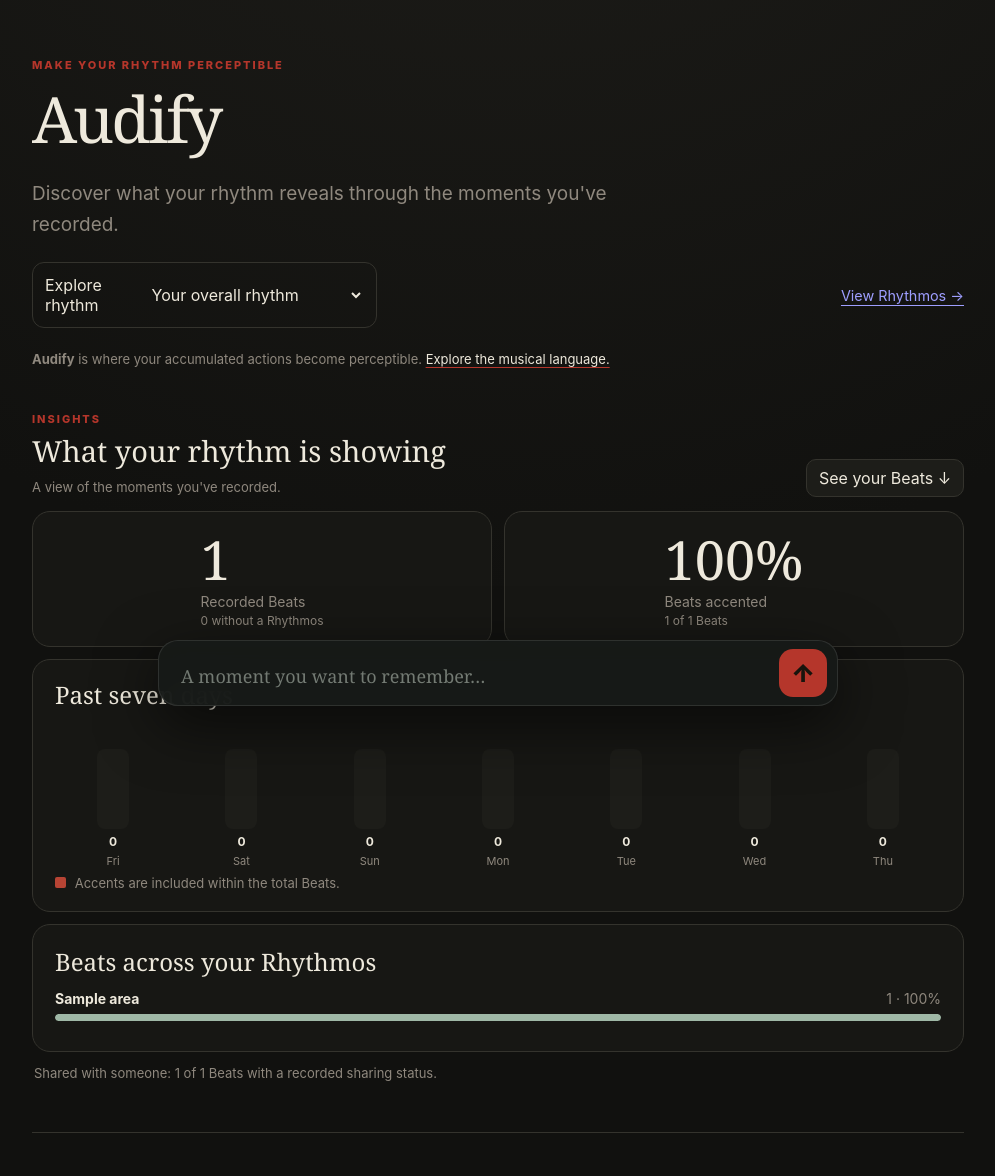
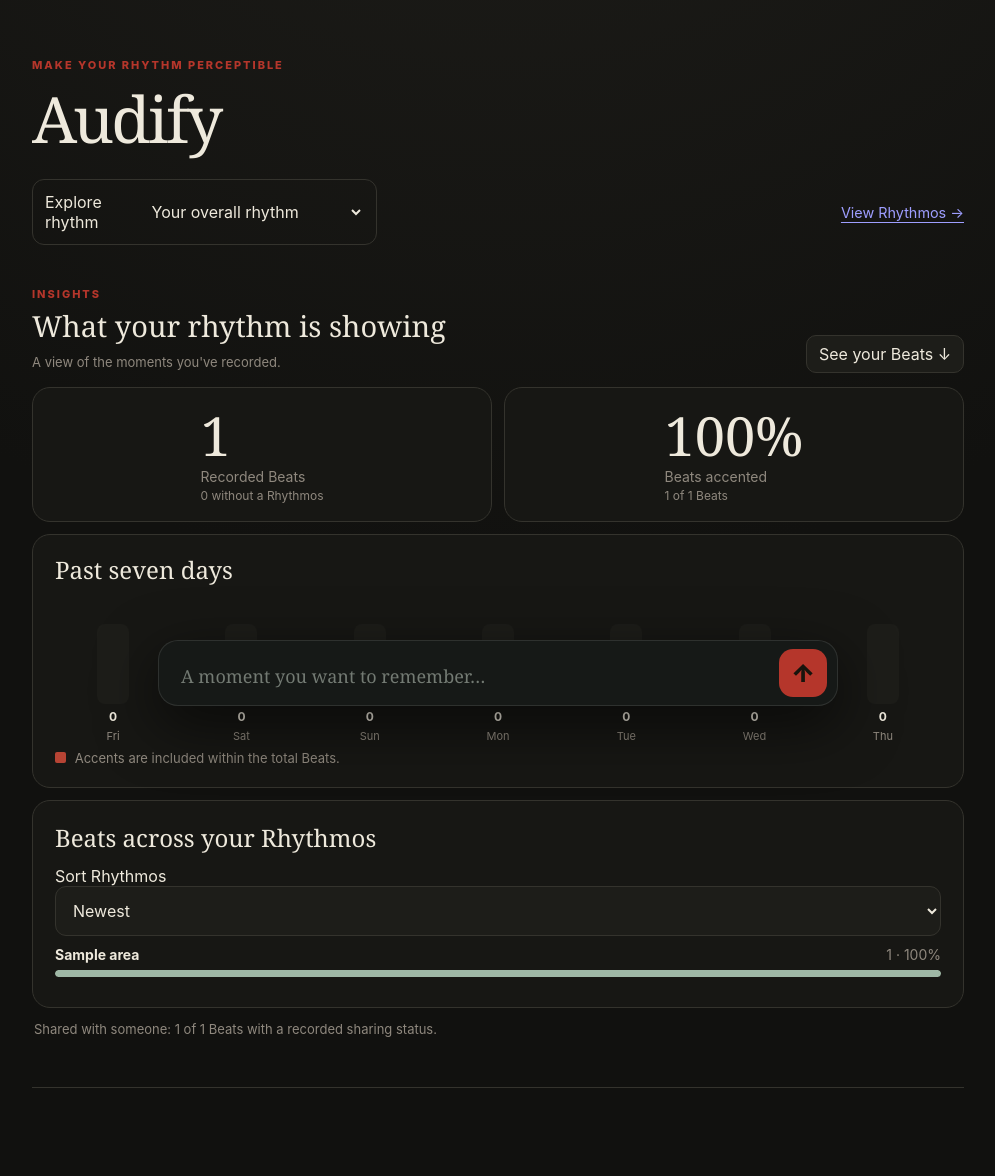
Before and after one commit to drummerbock/sumbody, a Flask app: page /history in a window 1280 px wide. Shown: the part 72-1248 px from the top of the page, without its empty margins (142-1137 px from the left). Run offline with Flask 3, Linux system fonts and the light colour scheme; a user stored in the database is signed in; tables that the repository leaves empty hold one stand-in row (values such as "Sample post"); some libraries are stand-ins or nearby versions.

Commit message:
Refine templates/history.html for rapid capture and compact UX

```diff
--- a/templates/history.html
+++ b/templates/history.html
@@ -3,9 +3,9 @@
 {% block content %}
 <div class="eyebrow">MAKE YOUR RHYTHM PERCEPTIBLE</div>
 <h1 class="page-heading">Audify{% if selected_area %}: {{selected_area.name}}{% endif %}</h1>
-<p class="lede">Discover what your rhythm reveals through the moments you've recorded.</p>
+
 <div class="audify-context"><form method="get" action="{{url_for('history')}}" class="audify-scope"><label for="audify-area">Explore rhythm</label><select id="audify-area" name="area" onchange="this.form.submit()"><option value="">Your overall rhythm</option>{% for a in areas %}<option value="{{a.id}}" {% if selected_area and selected_area.id == a.id %}selected{% endif %}>{{a.name}}</option>{% endfor %}</select><noscript><button type="submit">Explore</button></noscript></form>{% if selected_area %}<a href="{{url_for('goals')}}#rhythmos-{{selected_area.id}}">{{selected_area.name}} in Rhythmos →</a>{% else %}<a href="{{url_for('goals')}}">View Rhythmos →</a>{% endif %}</div>
-<p class="term-hint"><strong>Audify</strong> is where your accumulated actions become perceptible. <a href="{{url_for('musical_language')}}">Explore the musical language.</a></p>
+
 
 <section class="audify-insights">
   <div class="section-head audify-insights-head">
@@ -35,10 +35,11 @@
     <section class="card">
 {% if selected_area %}<h3>How your recorded rhythm develops</h3><p class="insight-note">The seven-day chart above shows the pace and emphasis of your recorded Beats within {{selected_area.name}}. Explore individual moments below to understand the pattern.</p><a href="#beats" class="secondary">See {{selected_area.name}} Beats →</a>{% else %}      <h3>{% if selected_area %}Beats within {{selected_area.name}}{% else %}Beats across your Rhythmos{% endif %}</h3>
 
+      <form method="get" action="{{url_for('history')}}" class="audify-sort"><label for="rhythmos-sort">Sort Rhythmos</label><select id="rhythmos-sort" name="sort" onchange="this.form.submit()"><option value="newest" {{'selected' if rhythmos_sort == 'newest'}}>Newest</option><option value="oldest" {{'selected' if rhythmos_sort == 'oldest'}}>Oldest</option><option value="most" {{'selected' if rhythmos_sort == 'most'}}>Most Beats</option></select>{% if selected_area %}<input type="hidden" name="area" value="{{selected_area.id}}">{% endif %}</form>
       {% for area in insight_area_rows %}
       {% if loop.index == 7 %}<details class="audify-more-areas"><summary>Show all Rhythmos</summary>{% endif %}
       <div class="insight-area">
-        <div class="insight-area-label"><b>{{area.name}}</b><span>{{area.count}} · {{(area.count / insight_total_count * 100)|round|int}}%</span></div>
+        <div class="insight-area-label"><b>{{area.name}}{% if area.created_at %}<small class="rhythmos-created">Created {{area.created_at.strftime('%b %-d, %Y')}}</small>{% endif %}</b><span>{{area.count}} · {{(area.count / insight_total_count * 100)|round|int}}%</span></div>
         <div class="insight-track" role="img" aria-label="{{area.name}}: {{area.count}} of {{insight_total_count}} recorded Beats"><span style="width:{{(area.count / max_area_count * 100)|round|int if max_area_count else 0}}%"></span></div>
       </div>
       {% endfor %}
```
